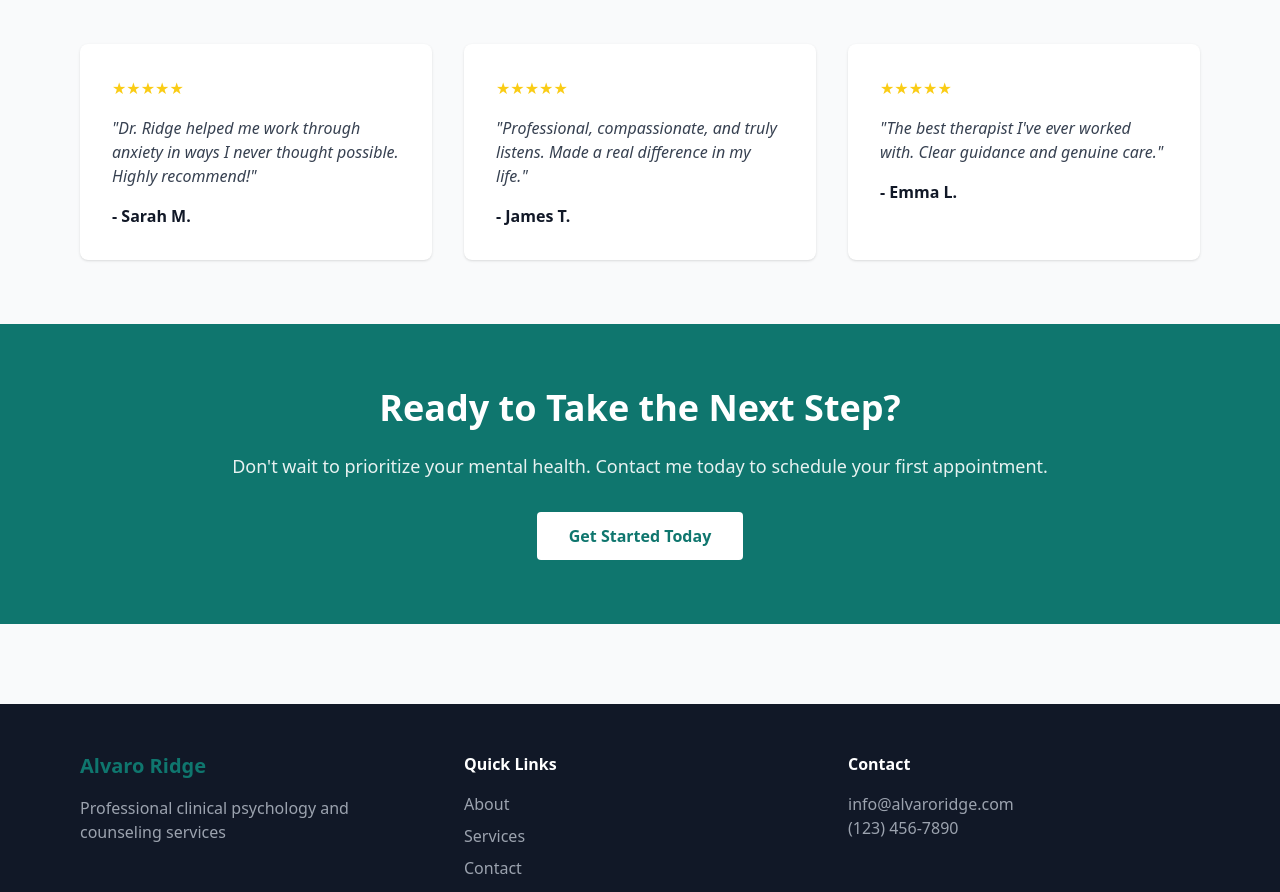
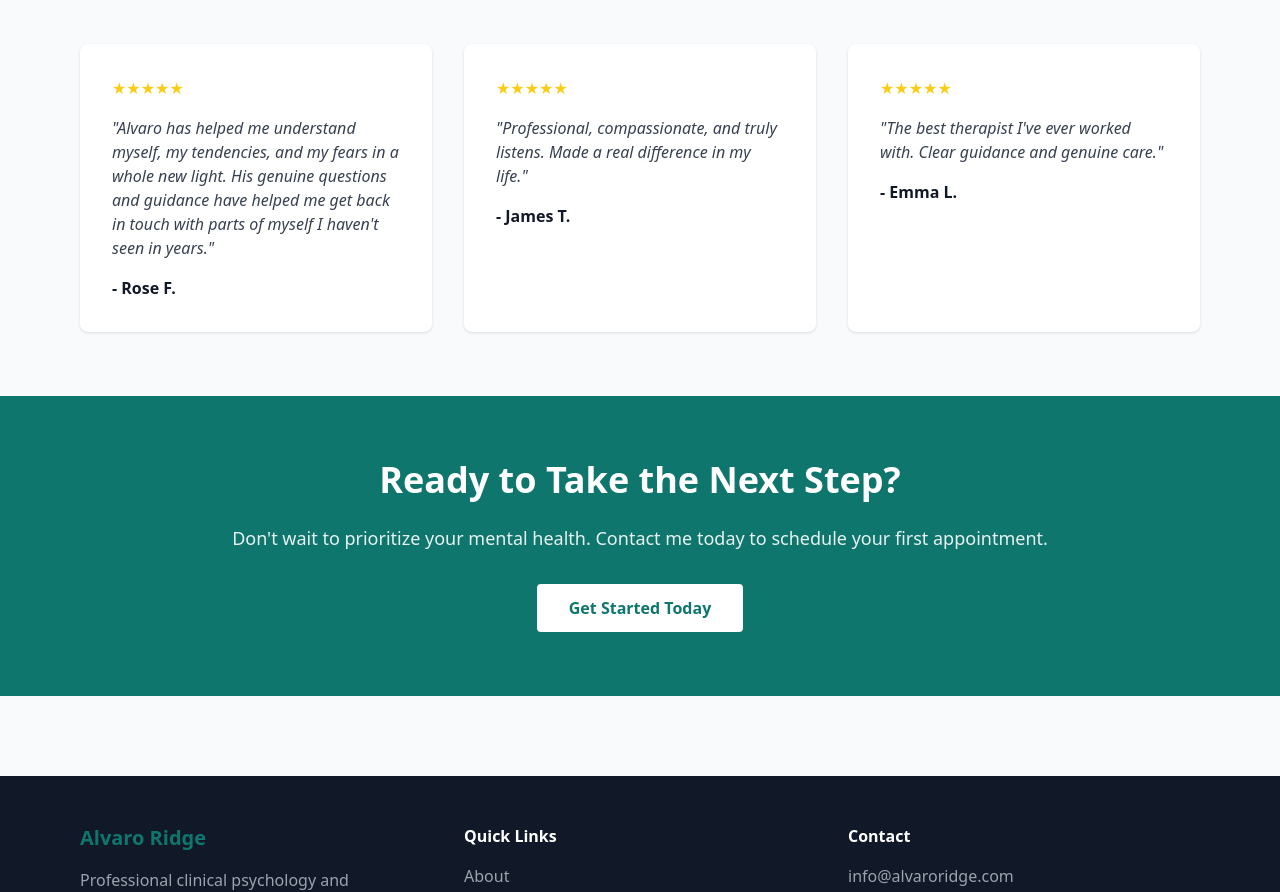
Before and after one commit to Bluemystridge/Clinical-Psychology-Website, a Next.js app: page / in a window 1280 px wide. Shown: the part 1092-1984 px from the top of the page. Built offline with nearby package versions, Linux system fonts and the light colour scheme.

Commit message:
Update first testimonial with Rose F. quote

```diff
--- a/components/Testimonials.tsx
+++ b/components/Testimonials.tsx
@@ -1,8 +1,8 @@
 export function Testimonials() {
   const testimonials = [
     {
-      name: 'Sarah M.',
-      text: 'Dr. Ridge helped me work through anxiety in ways I never thought possible. Highly recommend!',
+      name: 'Rose F.',
+      text: 'Alvaro has helped me understand myself, my tendencies, and my fears in a whole new light. His genuine questions and guidance have helped me get back in touch with parts of myself I haven\'t seen in years.',
       rating: 5
     },
     {
```
